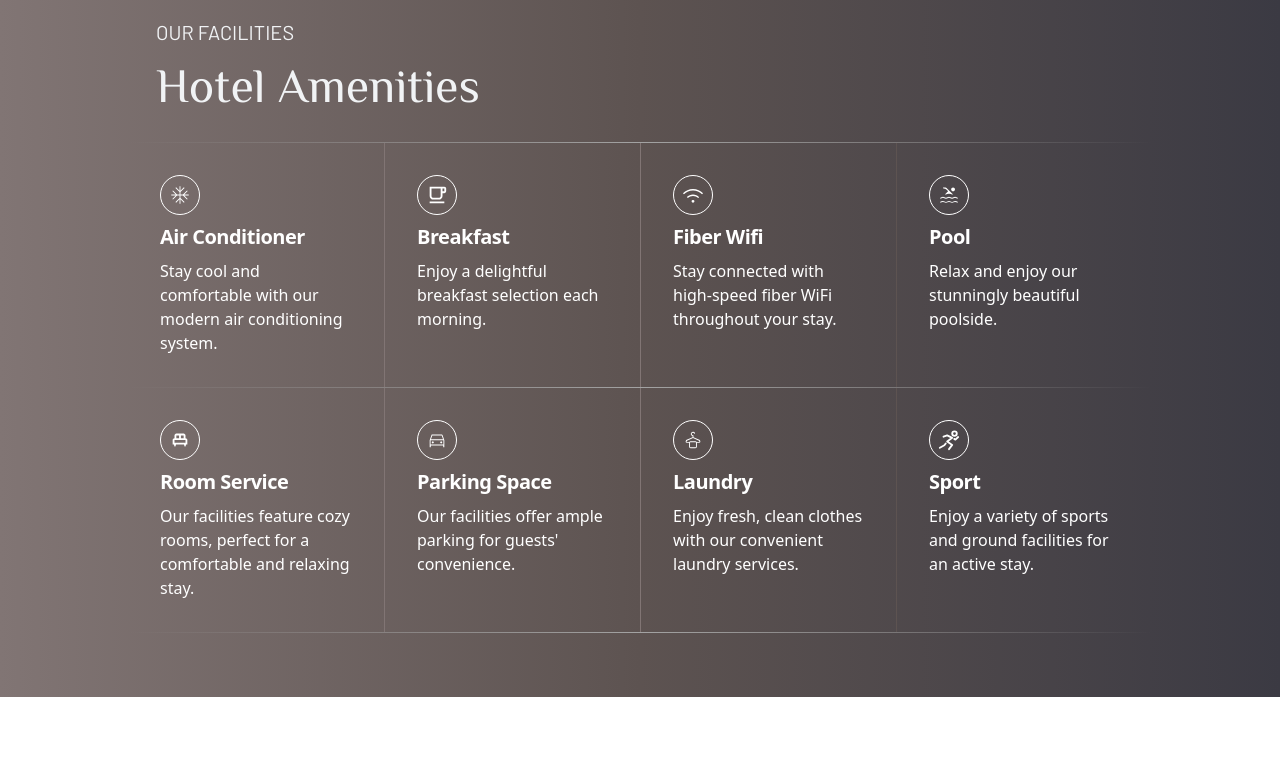
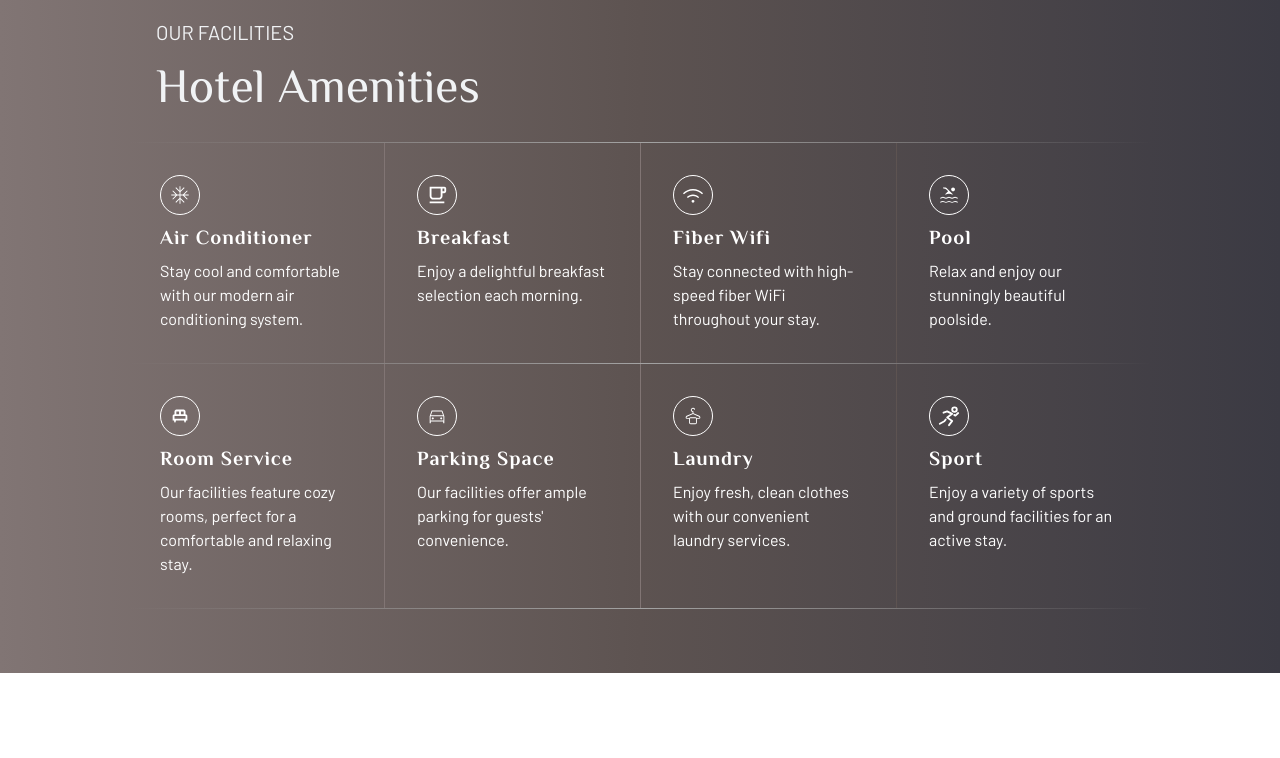
Before and after one commit to sueennature/Sueen-Nature-Frontend, a Nuxt app: page /home in a window 1280 px wide. Shown: the part 2466-3224 px from the top of the page. Built offline with nearby package versions, Linux system fonts and the light colour scheme; no server answers.

Commit message:
addded some few changes to components

```diff
--- a/components/contentRoomDeluxe.vue
+++ b/components/contentRoomDeluxe.vue
@@ -141,17 +141,17 @@
       </div>
     </div>
     <!-- Bottom line details about the room -->
-    <div class="flex flex-row gap-4 justify-center mt-4">
-      <h5 class="md:text-sm text-xs text-black-200 pl-4">
+    <div class="flex flex-row md:gap-4 gap-0 justify-center mt-4">
+      <h5 class="md:text-sm text-xs text-black-200 md:pl-4 pl-0 pr-1 md:pr-0 text-nowrap">
         Size: <span class="italic">49 m<sup>2</sup></span>
       </h5>
-      <h5 class="md:text-sm text-xs text-black-200 border-l pl-4">
+      <h5 class="md:text-sm text-xs text-black-200 border-l md:pl-4 md:px-0 px-2 text-nowrap">
         Beds: 01 King
       </h5>
-      <h5 class="md:text-sm text-xs text-black-200 border-l pl-4">
+      <h5 class="md:text-sm text-xs text-black-200 border-l md:pl-4 pl-1">
         Occupancy: 03 Adults / 02 Adults & 02 Kids
       </h5>
-      <h5 class="md:text-sm text-xs text-black-200 border-l pl-4">
+      <h5 class="md:text-sm text-xs text-black-200 border-l md:pl-4 pl-1">
         View: Direct Pool
       </h5>
     </div>
@@ -284,7 +284,7 @@ export default defineComponent({
         fixedWidth: 104,
         fixedHeight: 58,
         isNavigation: true,
-        gap: 10,
+        gap: 0,
         focus: "center",
         pagination: false,
         cover: true,
@@ -294,7 +294,7 @@ export default defineComponent({
         },
         breakpoints: {
           640: {
-            fixedWidth: 66,
+            fixedWidth: 104,
             fixedHeight: 38,
           },
         },
--- a/components/facilitiesHome.vue
+++ b/components/facilitiesHome.vue
@@ -29,7 +29,7 @@
             </div>
 
             <h5
-              class="my-2 text-xl font-semibold tracking-tight text-white dark:text-white"
+              class="my-2 text-xl font-semibold tracking-wider text-white dark:text-white"
             >
               Air Conditioner
             </h5>
@@ -64,7 +64,7 @@
             </div>
 
             <h5
-              class="my-2 text-xl font-semibold tracking-tight text-white dark:text-white"
+              class="my-2 text-xl font-semibold tracking-wider text-white dark:text-white"
             >
               Breakfast
             </h5>
@@ -98,7 +98,7 @@
             </div>
 
             <h5
-              class="my-2 text-xl font-semibold tracking-tight text-white dark:text-white"
+              class="my-2 text-xl font-semibold tracking-wider text-white dark:text-white"
             >
               Fiber Wifi
             </h5>
@@ -132,7 +132,7 @@
             </div>
 
             <h5
-              class="my-2 text-xl font-semibold tracking-tight text-white dark:text-white"
+              class="my-2 text-xl font-semibold tracking-wider text-white dark:text-white"
             >
               Pool
             </h5>
@@ -171,7 +171,7 @@
             </div>
 
             <h5
-              class="my-2 text-xl font-semibold tracking-tight text-white dark:text-white"
+              class="my-2 text-xl font-semibold tracking-wider text-white dark:text-white"
             >
               Room Service
             </h5>
@@ -205,7 +205,7 @@
             </div>
 
             <h5
-              class="my-2 text-xl font-semibold tracking-tight text-white dark:text-white"
+              class="my-2 text-xl font-semibold tracking-wider text-white dark:text-white"
             >
               Parking Space
             </h5>
@@ -239,7 +239,7 @@
             </div>
 
             <h5
-              class="my-2 text-xl font-semibold tracking-tight text-white dark:text-white"
+              class="my-2 text-xl font-semibold tracking-wider text-white dark:text-white"
             >
               Laundry
             </h5>
@@ -263,7 +263,7 @@
             </div>
 
             <h5
-              class="my-2 text-xl font-semibold tracking-tight text-white dark:text-white"
+              class="my-2 text-xl font-semibold tracking-wider text-white dark:text-white"
             >
               Sport
             </h5>
@@ -286,10 +286,10 @@
 </script>
 
 <style scoped>
-h2 {
+h2,h5 {
   font-family: "Philosopher", sans-serif;
 }
-h3 {
+h3,p {
   font-family: "Barlow", sans-serif;
 }
 .card-padding {
--- a/components/heroHome.vue
+++ b/components/heroHome.vue
@@ -270,11 +270,11 @@
           <select
             id="view"
 
-            class="text-white text-sm p-4 w-full bg-transparent border-none rounded-0 focus:ring-0 focus:border-white block dark:bg-gray-700 dark:border-gray-600 dark:placeholder-gray-400 dark:text-white dark:focus:ring-blue-500 dark:focus:border-blue-500"
+            class="text-white text-sm p-4 w-full bg-transparent border-none rounded-none focus:ring-0 focus:border-white block dark:bg-gray-700 dark:border-gray-600 dark:placeholder-gray-400 dark:text-white dark:focus:ring-blue-500 dark:focus:border-blue-500"
             v-model="room_type_id"
           >
-            <option :value="null" disabled selected class="text-gray-300">Choose a Room</option>
-            <option v-for="room in room_types" :value="room.id" :key="room.id" class="text-black-200">{{ room.name }}</option>
+            <option :value="null" disabled selected class="text-gray-300 option-text">Choose a Room</option>
+            <option v-for="room in room_types" :value="room.id" :key="room.id" class="text-black-200 option-text">{{ room.name }}</option>
           </select>
         </form>
       </div>
@@ -387,7 +387,7 @@ h2 {
   font-family: "Philosopher", sans-serif;
 }
 
-p,ul li,a,h6,h3,.buttontext,input,select {
+p,ul li,a,h6,h3,.buttontext,input,select,.option-text {
   font-family: "Barlow", sans-serif;
 }
 
--- a/components/heroRoomsSingle.vue
+++ b/components/heroRoomsSingle.vue
@@ -196,10 +196,10 @@
     />
     <!-- content on hero section -->
     <div
-      class="absolute inset-0 flex flex-col justify-center items-center text-center"
+      class="absolute inset-0 flex flex-col justify-center items-center text-center md:px-40 px-0"
     >
-      <h6 class="text-white text-2xl font-semibold">STAY WITH US</h6>
-      <h2 class="text-white md:text-8xl text-6xl font-semibold mt-8 hidden lg:block">
+      <h6 class="text-white text-2xl font-semibold mt-32">STAY WITH US</h6>
+      <h2 class="text-white md:text-8xl text-6xl font-semibold mt-28 hidden lg:block">
         Attention to detail like never before.
       </h2>
       <button type="button" class="text-white buttontext mt-40 bg-black-700 bg-opacity-60 hover:bg-black-200 hover:bg-opacity-60 focus:outline-none focus:ring-0 font-medium rounded-full text-xl px-5 py-2.5 text-center dark:bg-blue-600 dark:hover:bg-blue-700 dark:focus:ring-blue-800">view Image Gallery</button>
--- a/components/welcomeHome.vue
+++ b/components/welcomeHome.vue
@@ -12,7 +12,7 @@
                <h2 class="text-black-100 md:text-5xl text-3xl mt-4">Embodiment of tranquility</h2>
                <p class="max-w-[80ch] md:text-base text-sm text-black-50 mt-2">Embrace the endless vista of pure greenery with Sueen Nature – Baduraliya, escaping the hustle and bustle of everyday routine. Rustling leaves, the songs of birds, and the burbling of water offer you the perfect tonic to relax.  We heartily welcome all to your ideal place of tranquillity.</p>
                <h5 class="text-black-100 text-xl mt-2">Ajith Muthukumara</h5>
-               <h4 class="text-black-50 text-base mt-2">Sueen Nature Resort - General Magane</h4>
+               <h4 class="text-black-50 text-base mt-2">Sueen Nature Resort - General Manager</h4>
             </div>
             <div class="mt-10">
                 <h3 class="uppercase text-black-50 md:text-xl text-sm">Reservation</h3>
```
Also changed, not shown: components/contactBody.vue (+5 -5 lines).
